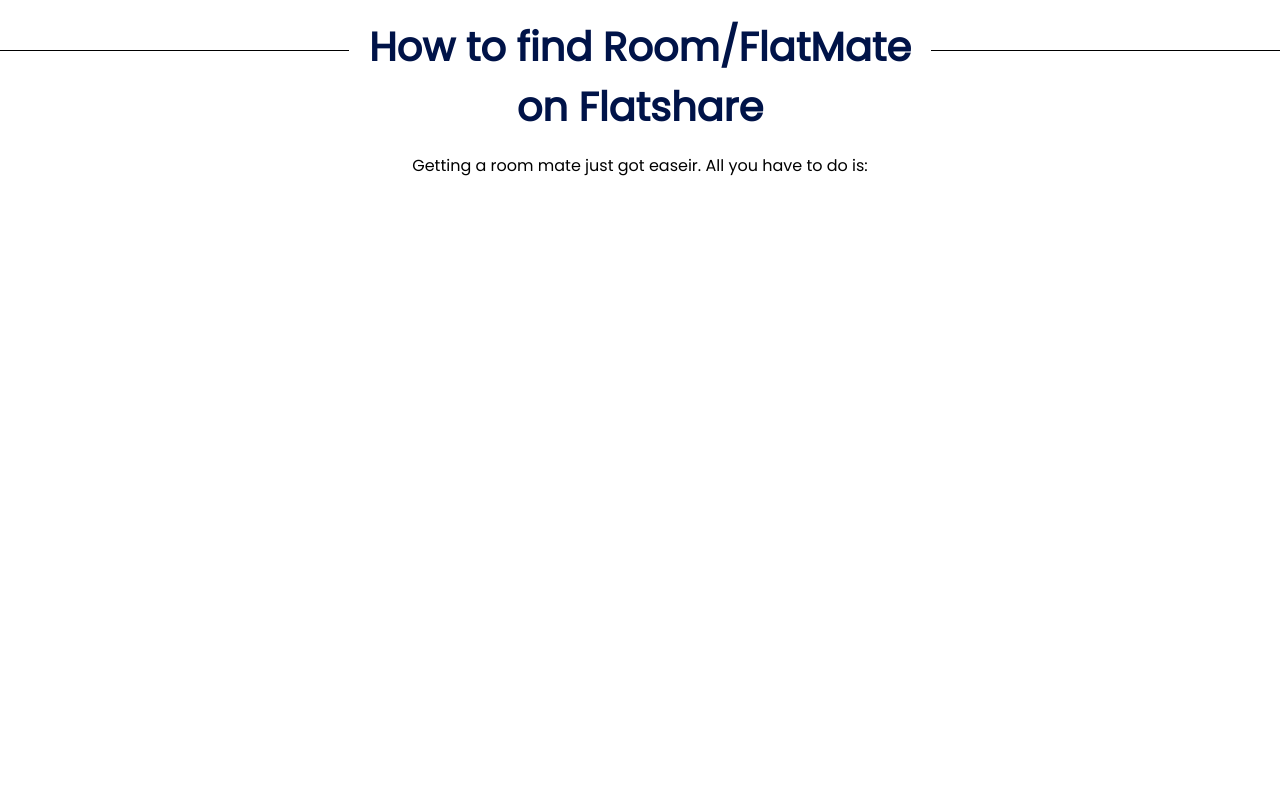
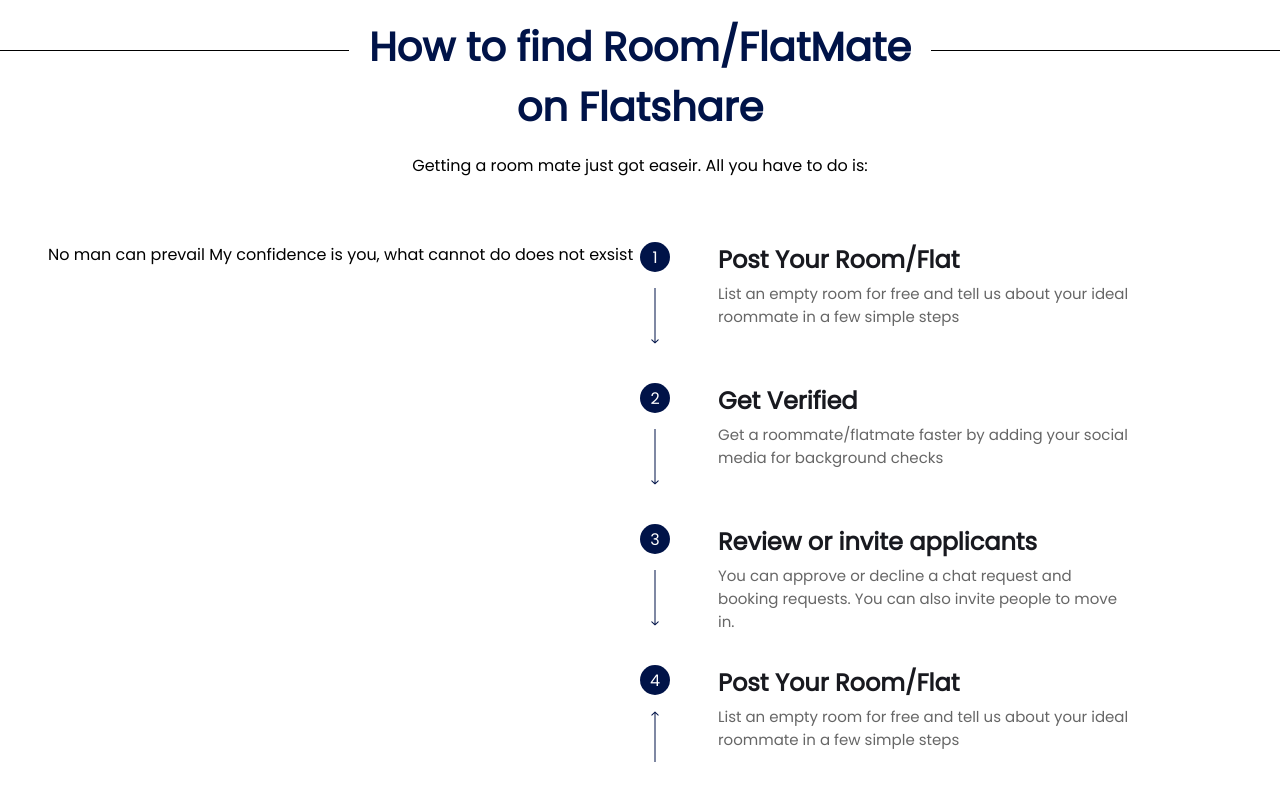
Before and after one commit to DebayoTomisin/Flat-Share, a React (Create React App) app: page / in a window 1280 px wide. Shown: the part 1093-1893 px from the top of the page. Before the commit the page ends 1591 px from the top, so only its background shows below. Built offline with nearby package versions, Linux system fonts and the light colour scheme.

Commit message:
finding room mate instructions done

```diff
--- a/src/components/featured-rooms/FeaturedRooms.js
+++ b/src/components/featured-rooms/FeaturedRooms.js
@@ -13,9 +13,66 @@
                 <p>Getting a room mate just got easeir. All you have to do is:</p>
             </div>
 
-            <div>
-                <div></div>
-                <div></div>
+            <div className={styles["find-room"]}>
+                <div className={styles["img-desc"]}>
+                    <p>
+                        No man can prevail
+                        My confidence is you, what cannot do does not exsist
+                    </p>
+                </div>
+
+                <div className={styles["instructions"]}>
+
+                    <div className={styles["list"]}>
+                        <div className={styles["number"]}>
+                            <div className={styles["numbering"]}>1</div>
+                            <img src="/icons/arrow-1.svg" alt="arrow one"/>
+                        </div>
+
+                        <div className={styles["steps"]}>
+                            <h3 className={styles["steps-title"]}>Post Your Room/Flat</h3>
+                            <p className={styles["steps-para"]}>List an empty room for free and tell us about your ideal roommate in a few simple steps</p>
+                        </div>
+                    </div>
+
+                    <div className={styles["list"]}>
+                        <div className={styles["number"]}>
+                            <div className={styles["numbering"]}>2</div>
+                            <img src="/icons/arrow-1.svg" alt="arrow one"/>
+                        </div>
+
+                        <div className={styles["steps"]}>
+                            <h3 className={styles["steps-title"]}>Get Verified</h3>
+                            <p className={styles["steps-para"]}>Get a roommate/flatmate faster by adding your social media for background checks</p>
+                        </div>
+                    </div>
+
+                    <div className={styles["list"]}>
+
+                        <div className={styles["number"]}>
+                            <div className={styles["numbering"]}>3</div>
+                            <img src="/icons/arrow-1.svg" alt="arrow one"/>
+                        </div>
+
+                        <div className={styles["steps"]}>
+                            <h3 className={styles["steps-title"]}>Review or invite applicants</h3>
+                            <p className={styles["steps-para"]}>You can approve or decline a chat request and booking requests. You can also invite people to move in.</p>
+                        </div>
+                    </div>
+
+                    <div className={styles["list"]}>
+
+                        <div className={styles["number"]}>
+                            <div className={styles["numbering"]}>4</div>
+                            <img src="/icons/arrow-4.svg" alt="arrow one"/>
+                        </div>
+
+                        <div className={styles["steps"]}>
+                            <h3 className={styles["steps-title"]}>Post Your Room/Flat</h3>
+                            <p className={styles["steps-para"]}>List an empty room for free and tell us about your ideal roommate in a few simple steps</p>
+                        </div>
+                    </div>
+                </div>
             </div>
         </div>
     )
--- a/src/components/featured-rooms/featured.module.scss
+++ b/src/components/featured-rooms/featured.module.scss
@@ -44,4 +44,65 @@
         }
 
     }
+
+    .find-room
+    {
+        margin-top: 2rem;
+        display: flex;
+        padding: 0 3rem;
+
+        .img-desc
+        {
+            width: 50%;
+        }
+
+        .instructions
+        {
+            display: flex;
+            width: 50%;
+            flex-direction: column;
+
+            .list
+            {
+                display: flex;
+                margin-bottom: 2rem;
+
+                .number
+                {
+                    text-align: center;
+                    .numbering
+                    {
+                        display: flex;
+                        align-items: center;
+                        justify-content: center;
+                        background: #001348;
+                        color: #fff;
+                        height: 30px;
+                        width: 30px;
+                        border-radius: 50%;
+                        margin-bottom: 1rem;
+                    }
+                }
+                .steps
+                {
+                    padding-left: 3rem;
+                    .steps-title
+                    {
+                        font-size: 24px;
+                        color:#18191F;
+                    }
+
+                    .steps-para
+                    {
+                        font-size: 15px;
+                        padding-top: 0.3em;
+                        width: 80%;
+                        color: #666666;
+                    }
+                }
+
+            }
+
+        }
+    }
 }
```
